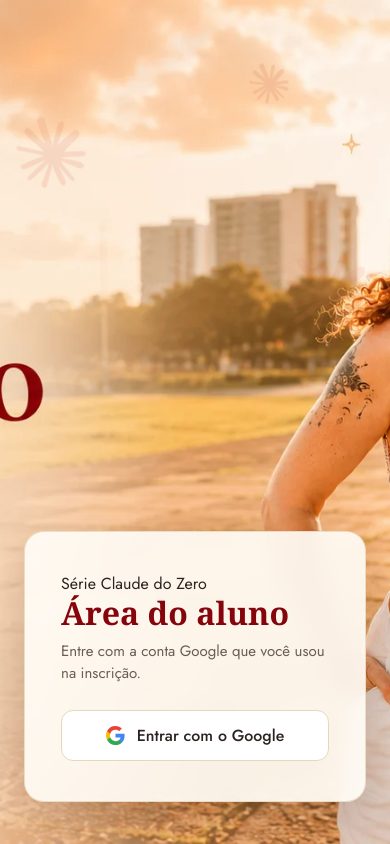
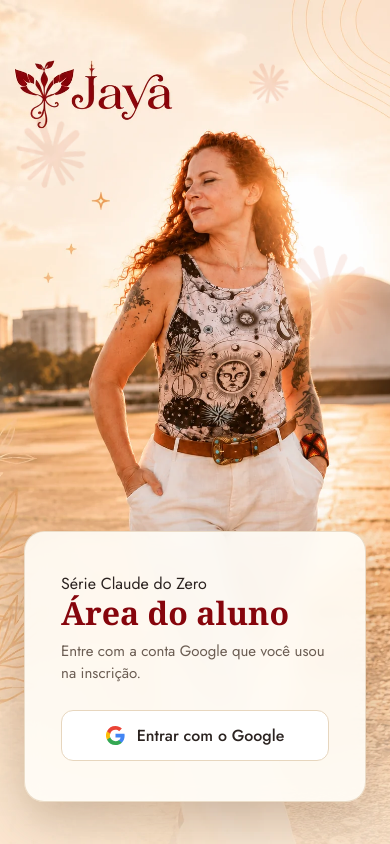
Before and after one commit to ecossistema-jaya/claude-by-jaya, a Next.js app: page /login in a window 390 px wide. Built offline with nearby package versions, Linux system fonts and the light colour scheme; no server answers; a web font is replaced by a local one.

Commit message:
feat(ui): add mobile artwork for course access

```diff
--- a/app/globals.css
+++ b/app/globals.css
@@ -218,6 +218,7 @@ a {
   .capa {
     aspect-ratio: auto;
     padding-bottom: 28px;
+    background-image: url('/img/capa-mobile.webp');
     background-size: 100% auto;
   }
 
@@ -465,6 +466,13 @@ a {
 
 .login .botao:hover {
   background: var(--marsala-soft);
+}
+
+@media (max-width: 700px) {
+  .login {
+    background-image: url('/img/login-mobile.webp');
+    background-position: 48% top;
+  }
 }
 
 .erro {
--- a/middleware.ts
+++ b/middleware.ts
@@ -86,7 +86,7 @@ function herdarCookies(destino: NextResponse, origem: NextResponse) {
 
 /* Protege TUDO menos o que precisa ser lido sem sessão:
    - login, auth/callback e sem-acesso: as próprias telas da porta de entrada;
-   - img/login.webp: a arte de fundo da tela de login;
+   - img/login.webp e img/login-mobile.webp: as artes de fundo da tela de login;
    - icones/claude.svg: os asteriscos que flutuam atrás dessa mesma tela — quem
      está no login ainda não tem cookie, então o asset protegido virava um 307
      para /login e a animação ficava invisível;
@@ -103,6 +103,6 @@ function herdarCookies(destino: NextResponse, origem: NextResponse) {
    Os HTML em /aulas e todas as outras imagens seguem fechados. */
 export const config = {
   matcher: [
-    '/((?!login|auth/callback|sem-acesso|zona-de-genialidade|zona/|deck-arquitetura-da-consciencia|deck/|claude-do-zero|oferta/|api/zona/|img/login\\.webp|icones/claude\\.svg|img/og\\.jpg|_next/static|_next/image|_vercel|favicon.ico).*)',
+    '/((?!login|auth/callback|sem-acesso|zona-de-genialidade|zona/|deck-arquitetura-da-consciencia|deck/|claude-do-zero|oferta/|api/zona/|img/login\\.webp|img/login-mobile\\.webp|icones/claude\\.svg|img/og\\.jpg|_next/static|_next/image|_vercel|favicon.ico).*)',
   ],
 };
```
Also changed, not shown: public/img/capa-mobile.webp (added), public/img/login-mobile.webp (added).
